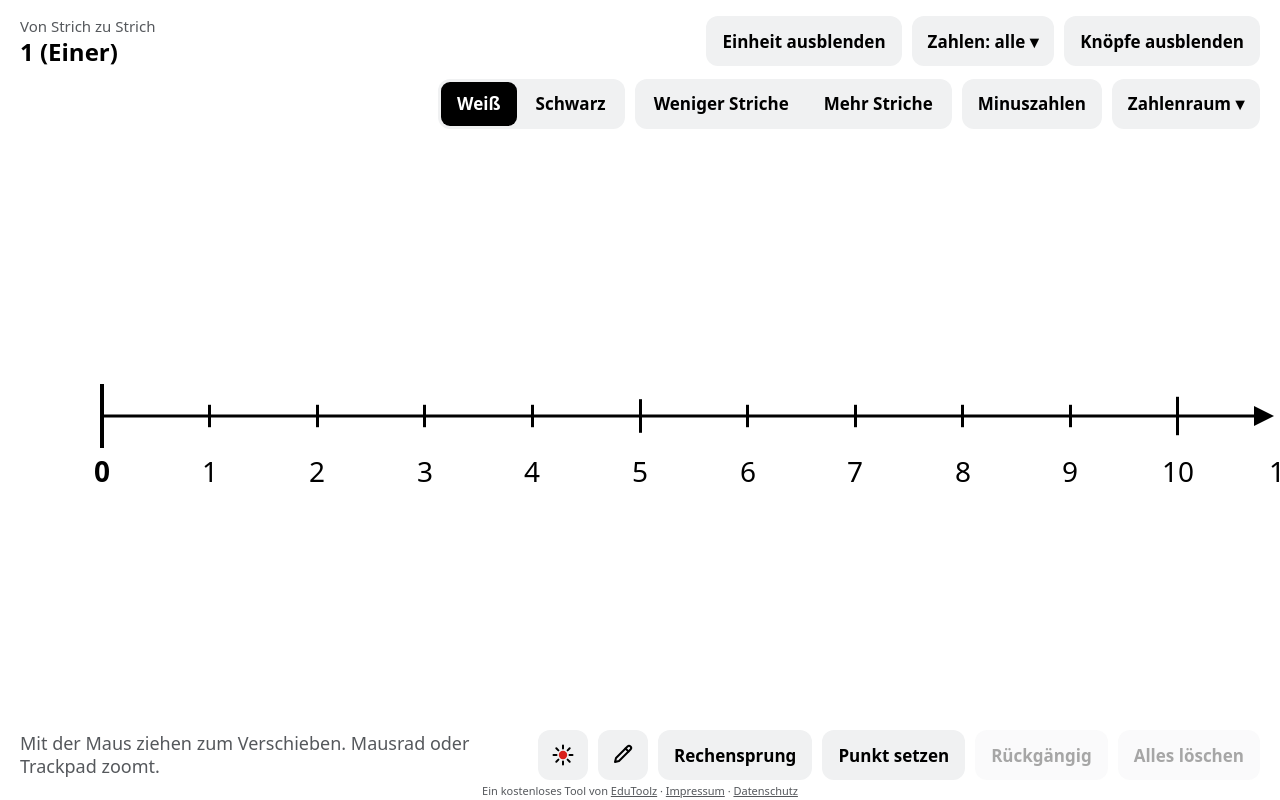
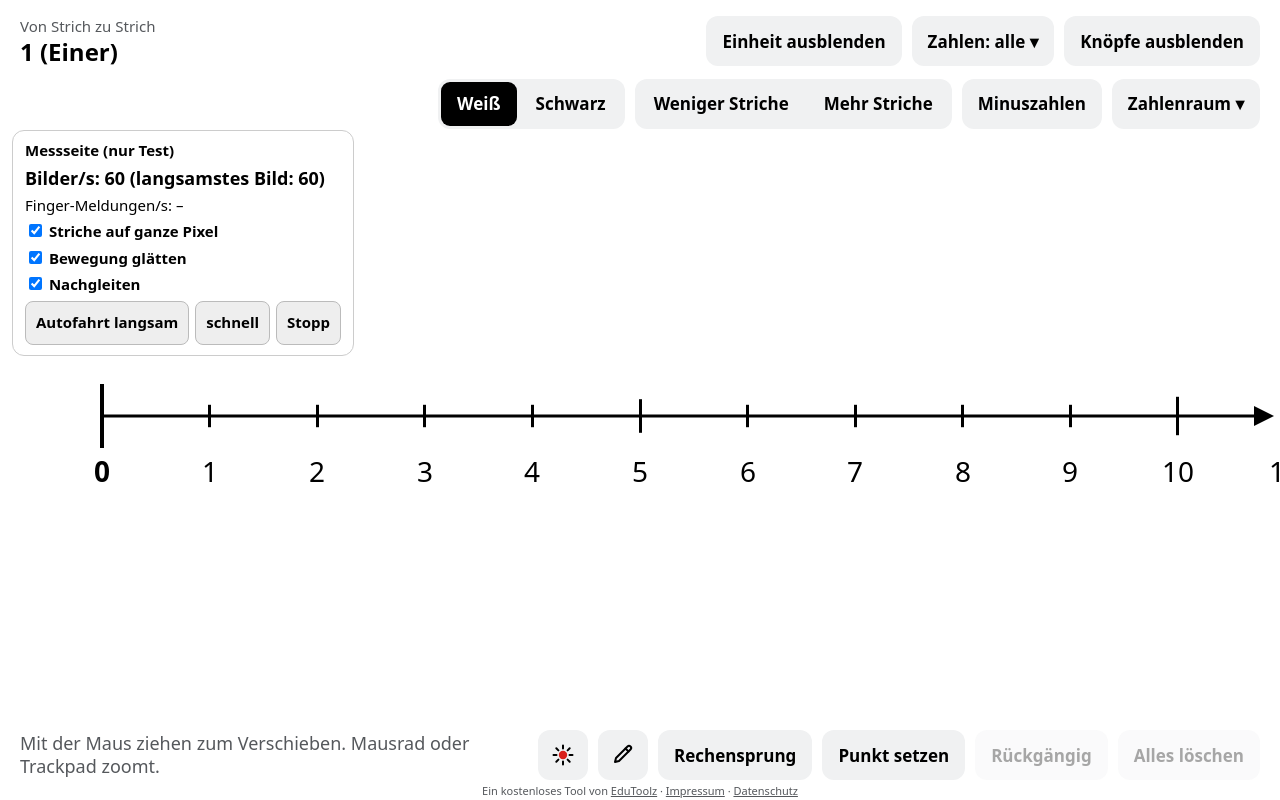
Before and after one commit to edutoolz/zahlenstrahl, a plain HTML site: page index.html in a window 1280 px wide. Drawn offline with Linux system fonts and the light colour scheme.

Commit message:
Messseite: Bildzähler, Schalter, Autofahrt (nur Testfassung)
Co-Authored-By: Claude Opus 5.5 <noreply@anthropic.com>

```diff
--- a/index.html
+++ b/index.html
@@ -422,6 +422,9 @@ function verschieben(dx) {
 /* Verschieben mit zwei Fingern: Die Finger melden sich nicht genau im Bildtakt des iPads (bis 120 Bilder/s).
    Deshalb wird die Bewegung gesammelt (offenDx) und Bild für Bild gleichmäßig abgearbeitet.
    Beim Loslassen gleitet der Strahl mit dem Schwung der Finger noch etwas weiter (wie Listen auf dem iPad). */
+/* MESSSEITE (nur Testfassung): Schalter zum Vergleichen und Zähler für Bilder pro Sekunde */
+const MESS = { raster: true, glatt: true, schwung: true, auto: 0 };
+let messTouch = 0;
 let offenDx = 0;          // Fingerweg in Pixeln, der noch nicht gezeigt ist
 let schwung = 0;          // Pixel pro Millisekunde
 let tickGeplant = false, tickZeit = 0;
@@ -432,7 +435,7 @@ function bewegungTick(jetzt) {
   tickZeit = jetzt;
   let dx = 0;
   if (offenDx) {
-    dx = Math.abs(offenDx) < 0.5 ? offenDx : offenDx * 0.6;
+    dx = !MESS.glatt || Math.abs(offenDx) < 0.5 ? offenDx : offenDx * 0.6;
     offenDx -= dx;
   }
   if (schwung) {
@@ -440,8 +443,9 @@ function bewegungTick(jetzt) {
     schwung *= Math.exp(-dt / 325);
     if (Math.abs(schwung) < 0.02) schwung = 0;
   }
+  if (MESS.auto) dx -= MESS.auto * dt;
   if (dx && verschieben(dx)) schwung = 0;   // am Anfang des Strahls (bei 0) hört der Schwung auf
-  if (offenDx || schwung) tickPlanen();
+  if (offenDx || schwung || MESS.auto) tickPlanen();
   else tickZeit = 0;
 }
 function tickPlanen() {
@@ -458,6 +462,7 @@ function bewegungStopp() {
 function schwungStarten(t) {
   const neu = fingerVerlauf.filter(v => t - v.t <= 100);
   fingerVerlauf.length = 0;
+  if (!MESS.schwung) return;
   if (neu.length < 2 || t - neu[neu.length - 1].t > 50) return;
   const dauer = Math.max(16, t - neu[0].t);
   const v = neu.reduce((a, b) => a + b.dx, 0) / dauer;
@@ -770,8 +775,8 @@ function malen() {
     const h = n === 0n ? 64 : klemme(12 + 16 * Math.log10(X / 24), 12, 56);
     ctx.globalAlpha = alpha;
     // Strich genau auf Gerätepixel: sonst wechselt er beim Verschieben zwischen scharf und verwaschen
-    const breite = Math.max(1, Math.round((n === 0n ? 4 : 2.5) * DPR));
-    const xs = (Math.round(x * DPR - breite / 2) + breite / 2) / DPR;
+    const breite = MESS.raster ? Math.max(1, Math.round((n === 0n ? 4 : 2.5) * DPR)) : (n === 0n ? 4 : 2.5) * DPR;
+    const xs = MESS.raster ? (Math.round(x * DPR - breite / 2) + breite / 2) / DPR : x;
     ctx.lineWidth = breite / DPR;
     ctx.beginPath();
     ctx.moveTo(xs, y - h / 2);
@@ -842,7 +847,7 @@ function malen() {
   for (const z of zuZeigen) {
     ctx.globalAlpha = z.a;
     ctx.font = schrift(fs, z.fett);
-    ctx.fillText(z.text, Math.round(z.x * DPR) / DPR, labelY);
+    ctx.fillText(z.text, MESS.raster ? Math.round(z.x * DPR) / DPR : z.x, labelY);
   }
   ctx.globalAlpha = 1;
   linieLabelY = labelY;
@@ -1300,6 +1305,7 @@ canvas.addEventListener("touchmove", e => {
   const jetzt = fingerLage(e);
   const dx = jetzt.x - letzte.x;
   offenDx += dx;
+  messTouch++;
   fingerVerlauf.push({ t: e.timeStamp, dx });
   while (fingerVerlauf.length && e.timeStamp - fingerVerlauf[0].t > 150) fingerVerlauf.shift();
   zoomen(jetzt.x, Math.log10(jetzt.abstand / letzte.abstand));
@@ -1527,5 +1533,42 @@ groesse();
 hintergrund(lesen("hintergrund") === "schwarz" ? "schwarz" : "weiss");
 minuszahlen(lesen("minus") === "an");
 </script>
+<div id="mess" style="position:fixed;left:12px;top:130px;z-index:50;background:rgba(255,255,255,.95);border:1px solid #ccc;border-radius:12px;padding:10px 12px;font:600 15px/1.3 system-ui,-apple-system,sans-serif;color:#000;display:grid;gap:6px;max-width:440px">
+  <div>Messseite (nur Test)</div>
+  <div id="mess-fps" style="font-size:18px">Bilder/s: …</div>
+  <div id="mess-touch" style="font-weight:400">Finger-Meldungen/s: –</div>
+  <label><input type="checkbox" data-m="raster" checked> Striche auf ganze Pixel</label>
+  <label><input type="checkbox" data-m="glatt" checked> Bewegung glätten</label>
+  <label><input type="checkbox" data-m="schwung" checked> Nachgleiten</label>
+  <div style="display:flex;gap:6px;flex-wrap:wrap">
+    <button type="button" data-auto="0.12" style="font:inherit;padding:8px 10px;border-radius:8px;border:1px solid #bbb;background:#eee;color:#000">Autofahrt langsam</button>
+    <button type="button" data-auto="0.5" style="font:inherit;padding:8px 10px;border-radius:8px;border:1px solid #bbb;background:#eee;color:#000">schnell</button>
+    <button type="button" data-auto="0" style="font:inherit;padding:8px 10px;border-radius:8px;border:1px solid #bbb;background:#eee;color:#000">Stopp</button>
+  </div>
+</div>
+<script>
+(() => {
+  const fpsEl = document.getElementById("mess-fps"), tEl = document.getElementById("mess-touch");
+  let n = 0, t0 = performance.now(), min = 1e9, last = t0;
+  const loop = jetzt => {
+    n++;
+    min = Math.min(min, 1000 / Math.max(1, jetzt - last));
+    last = jetzt;
+    if (jetzt - t0 >= 1000) {
+      fpsEl.textContent = "Bilder/s: " + Math.round(n * 1000 / (jetzt - t0)) + " (langsamstes Bild: " + Math.round(min) + ")";
+      tEl.textContent = "Finger-Meldungen/s: " + (messTouch ? messTouch : "–");
+      n = 0; t0 = jetzt; min = 1e9; messTouch = 0;
+    }
+    requestAnimationFrame(loop);
+  };
+  requestAnimationFrame(loop);
+  document.querySelectorAll("#mess [data-m]").forEach(c => c.addEventListener("change", () => { MESS[c.dataset.m] = c.checked; zeichnen(); }));
+  document.querySelectorAll("#mess [data-auto]").forEach(b => b.addEventListener("click", () => {
+    MESS.auto = Number(b.dataset.auto);
+    tickZeit = 0;
+    tickPlanen();
+  }));
+})();
+</script>
 </body>
 </html>
```
